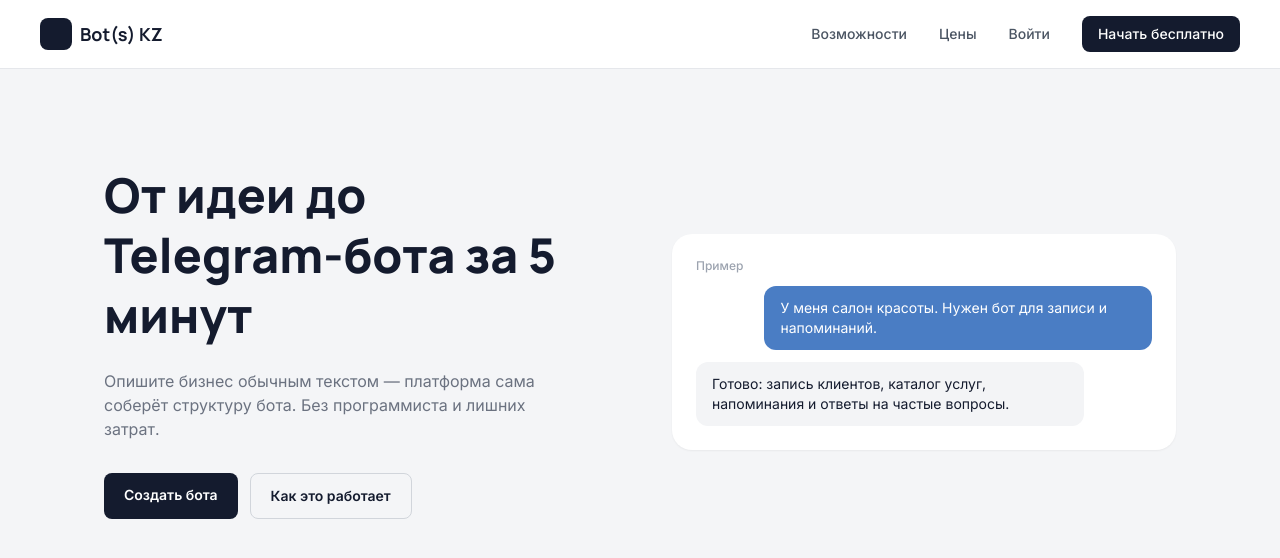
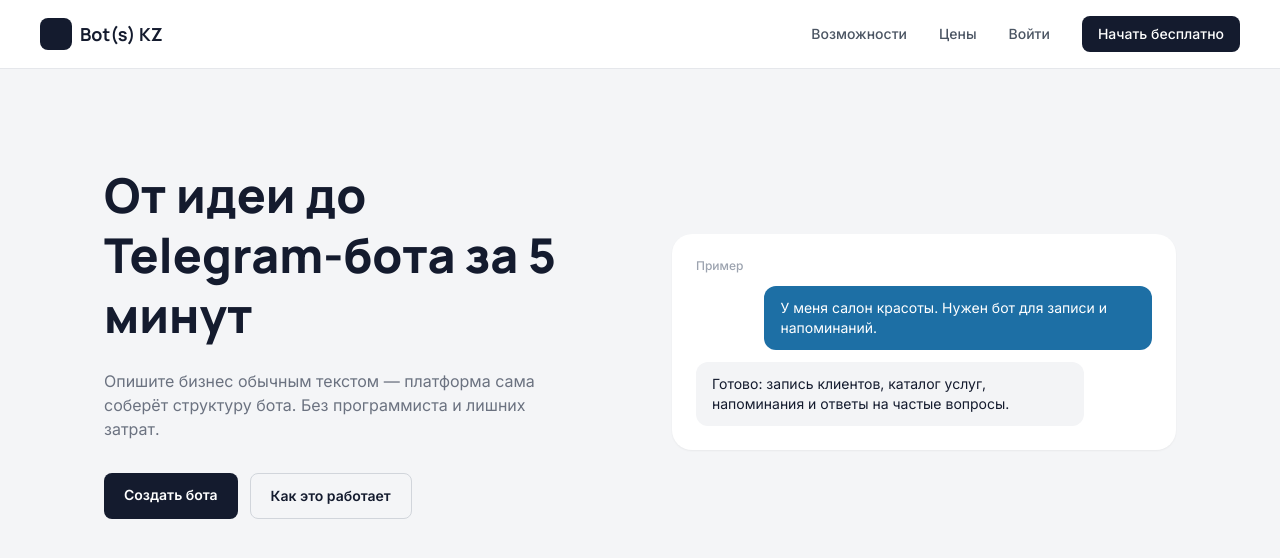
Before and after one commit to Just2Alim/Bot-s, a React (Vite) app: page / in a window 1280 px wide. Shown: the top 558 px of the page. Built offline with nearby package versions, Linux system fonts and the light colour scheme.

Commit message:
new commit

```diff
--- a/src/pages/CreateBotStructure.jsx
+++ b/src/pages/CreateBotStructure.jsx
@@ -6,7 +6,6 @@ export default function CreateBotStructure() {
   const navigate = useNavigate();
   const { description, features, toggleFeature } = useCreateBot();
 
-  // Без описания бизнеса этому шагу нечего показывать — вернём на шаг 1.
   useEffect(() => {
     if (!description.trim()) {
       navigate("/create/describe", { replace: true });
--- a/src/pages/Landing.jsx
+++ b/src/pages/Landing.jsx
@@ -52,9 +52,10 @@ export default function Landing() {
 
         <div className="rounded-xl2 bg-white p-6 shadow-sm">
           <p className="mb-3 text-xs font-medium text-gray-400">Пример</p>
-          <div className="mb-3 ml-auto max-w-[85%] rounded-xl bg-accent-500 px-4 py-3 text-sm text-white">
-            У меня салон красоты. Нужен бот для записи и напоминаний.
-          </div>
+          <div className="mb-3 ml-auto max-w-[85%] rounded-xl bg-[#1D6FA5] px-4 py-3 text-sm text-white">
+  У меня салон красоты. Нужен бот для записи и напоминаний.
+</div>
+
           <div className="max-w-[85%] rounded-xl bg-gray-100 px-4 py-3 text-sm text-navy-950">
             Готово: запись клиентов, каталог услуг, напоминания и ответы на
             частые вопросы.
--- a/src/pages/MyBots.jsx
+++ b/src/pages/MyBots.jsx
@@ -23,8 +23,7 @@ export default function MyBots() {
       </div>
 
       <div className="mt-6 grid grid-cols-1 gap-6 md:grid-cols-[1fr_1fr_1fr_1.3fr]">
-        {/* Метрики пока моковые — реальная статистика появится, когда бот
-            будет подключён к бэкенду. */}
+        {}
         <StatCard label="Подписчиков" value={0} />
         <StatCard label="Сообщений" value={0} />
         <StatCard label="Записей" value={0} />
```
